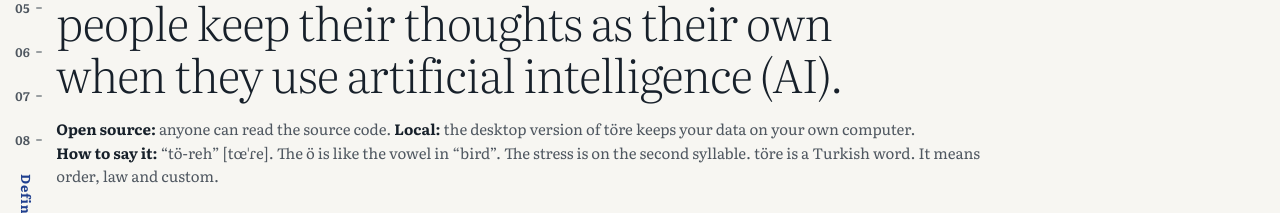
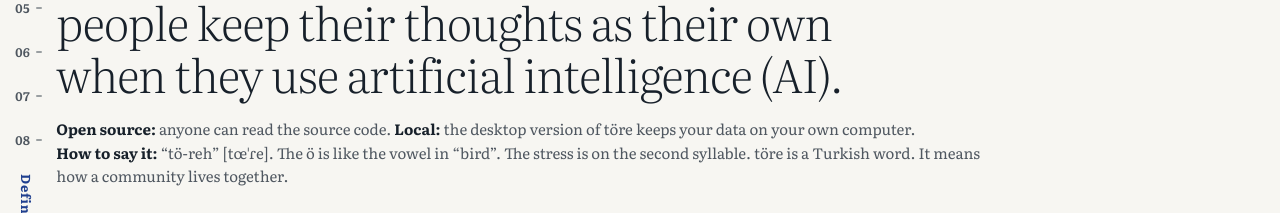
Before and after one commit to ondersamet97/ondersamet97.github.io, a plain HTML site: page en/index.html in a window 1280 px wide. Shown: the part 1190-1403 px from the top of the page. Drawn offline with Linux system fonts and the light colour scheme.

Commit message:
töre site: sözcüğün anlamı

```diff
--- a/en/index.html
+++ b/en/index.html
@@ -118,7 +118,7 @@
       <div class="sahne sahne--tanim">
         <p class="etiket"><span class="etiket__no" aria-hidden="true">01</span>Learn more</p>
         <h2 class="tanim__baslik" id="bilgi-baslik"><span class="dev">t<span class="logo-harf">ö</span>re:</span> <span class="ince">an open-source, local notebook. It helps people keep their thoughts as their own when they use artificial intelligence (AI).</span></h2>
-        <p class="tanim__sozluk"><b>Open source:</b> anyone can read the source code. <b>Local:</b> the desktop version of töre keeps your data on your own computer.<br><b>How to say it:</b> “tö-reh” <span class="okunus__ipa">[tœˈɾe]</span>. The ö is like the vowel in “bird”. The stress is on the second syllable. <span lang="tr">töre</span> is a Turkish word. It means order, law and custom.</p>
+        <p class="tanim__sozluk"><b>Open source:</b> anyone can read the source code. <b>Local:</b> the desktop version of töre keeps your data on your own computer.<br><b>How to say it:</b> “tö-reh” <span class="okunus__ipa">[tœˈɾe]</span>. The ö is like the vowel in “bird”. The stress is on the second syllable. <span lang="tr">töre</span> is a Turkish word. It means how a community lives together.</p>
         <ul class="kanitlar">
           <li><a class="kanit" href="https://github.com/ondersamet97/tore/blob/main/LICENSE"><span class="kanit__ad">Open source (AGPL)<svg class="ok" viewBox="0 0 24 24" aria-hidden="true" focusable="false"><path d="M7 17 17 7M8.5 7H17v8.5"/></svg></span><span class="kanit__yer">license file (GitHub, in English)</span></a></li>
           <li><a class="kanit" href="https://github.com/ondersamet97/tore#principles"><span class="kanit__ad">Your data stays on your own computer<svg class="ok" viewBox="0 0 24 24" aria-hidden="true" focusable="false"><path d="M7 17 17 7M8.5 7H17v8.5"/></svg></span><span class="kanit__yer">the “local by default” principle of the desktop version (GitHub, in English)</span></a></li>
```
